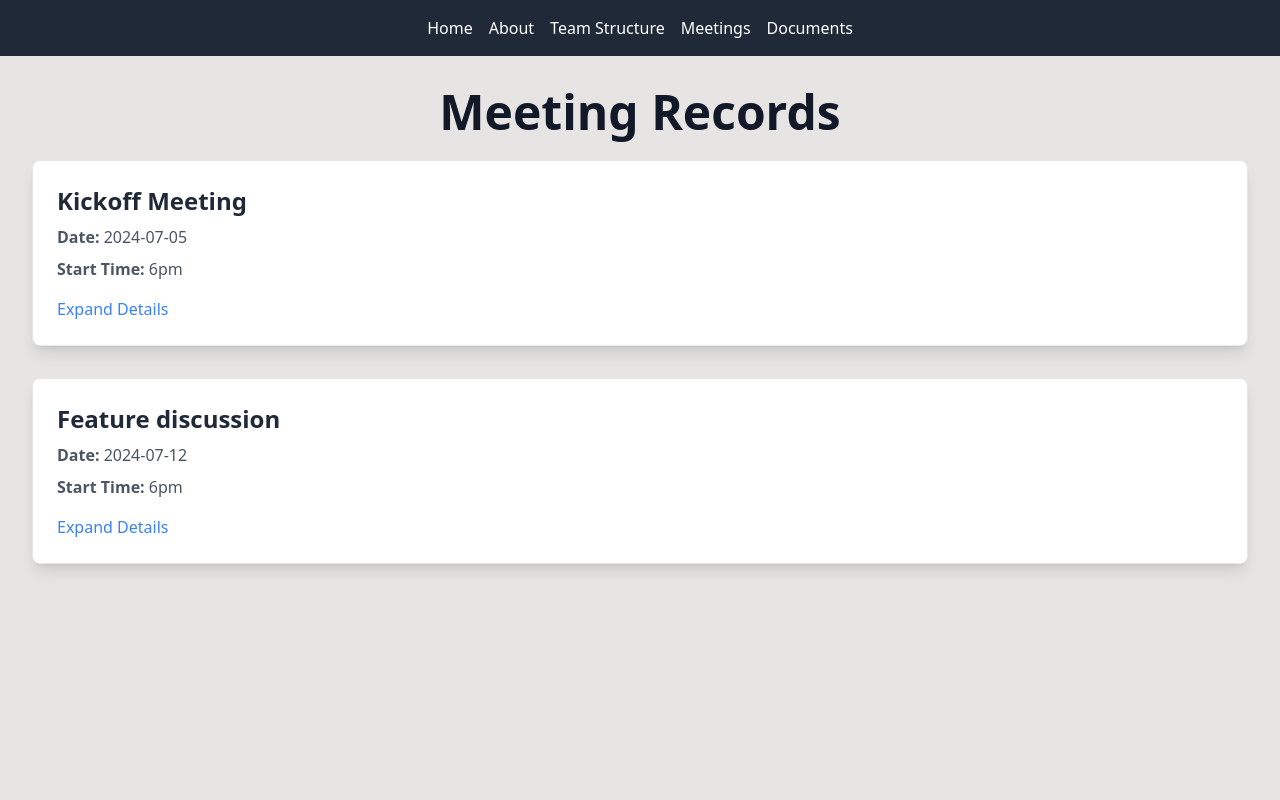
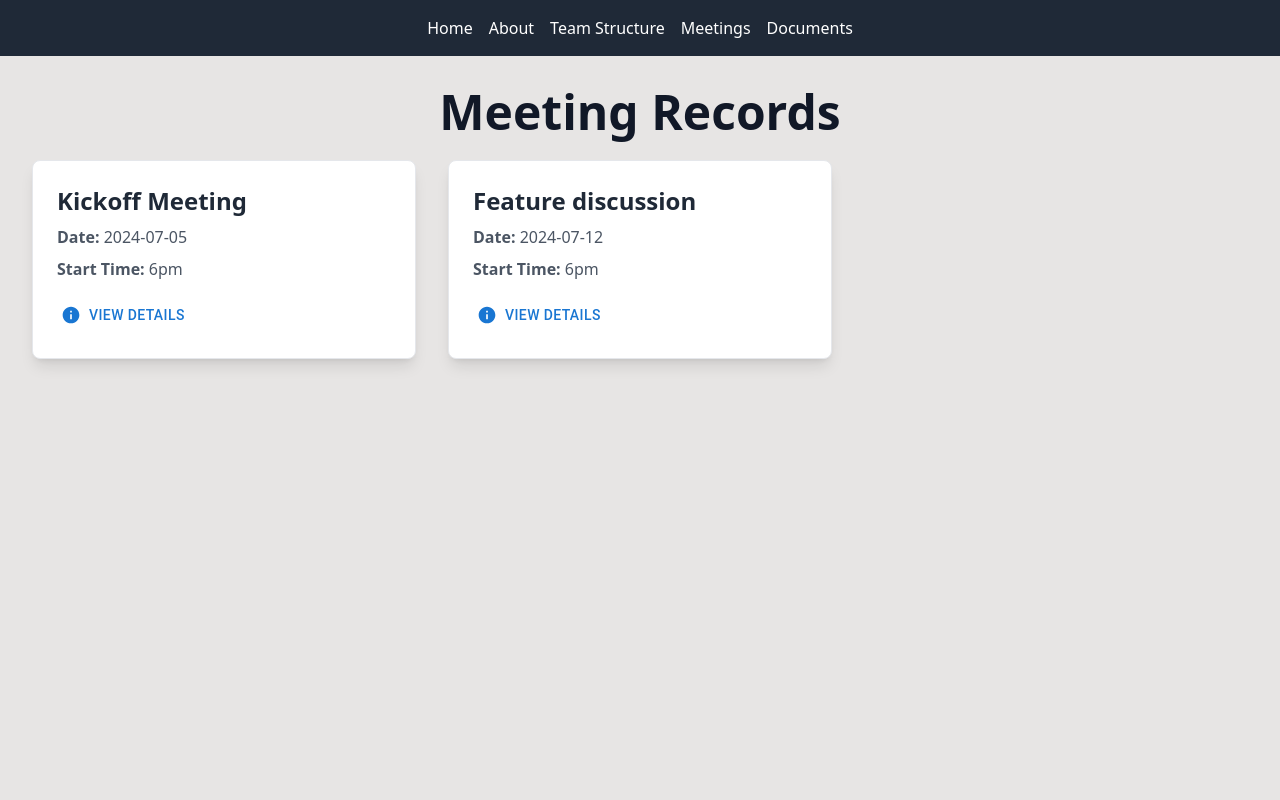
Before and after one commit to BensonNgu/FYP-24-S3-30-team-website, a React (Create React App) app: page /#/meetings in a window 1280 px wide. Shown: the top 800 px of the page. Built offline with nearby package versions, Linux system fonts and the light colour scheme.

Commit message:
Update UI

```diff
--- a/package.json
+++ b/package.json
@@ -4,11 +4,15 @@
   "version": "0.1.0",
   "private": true,
   "dependencies": {
+    "@emotion/react": "^11.13.3",
+    "@emotion/styled": "^11.13.0",
     "@fortawesome/fontawesome-free": "^6.6.0",
     "@fortawesome/fontawesome-svg-core": "^6.6.0",
     "@fortawesome/free-brands-svg-icons": "^6.6.0",
     "@fortawesome/free-solid-svg-icons": "^6.6.0",
     "@fortawesome/react-fontawesome": "^0.2.2",
+    "@mui/icons-material": "^6.1.2",
+    "@mui/material": "^6.1.2",
     "@react-pdf-viewer/core": "^3.12.0",
     "@react-pdf-viewer/default-layout": "^3.12.0",
     "@react-pdf/renderer": "^3.4.4",
--- a/src/components/MeetingRecords.js
+++ b/src/components/MeetingRecords.js
@@ -1,96 +1,48 @@
 import React, { useState } from 'react';
+import { Button } from '@mui/material'; // Import MUI Button
+import InfoIcon from '@mui/icons-material/Info'; // Import MUI Icon
 import meetingsData from '../resources/meeting.json'; // Import JSON data
+import Record from './Record';
 
 const MeetingRecords = () => {
-  const [expandedMeeting, setExpandedMeeting] = useState(null);
+  const [selectedMeetingId, setSelectedMeetingId] = useState(null);
 
-  const handleToggle = (meetingId) => {
-      setExpandedMeeting(expandedMeeting === meetingId ? null : meetingId);
+  const openModal = (meetingId) => {
+    setSelectedMeetingId(meetingId); // Set the selected meeting ID to open in the modal
+  };
+
+  const closeModal = () => {
+    setSelectedMeetingId(null); // Close the modal by clearing the selectedMeetingId
   };
 
   return (
     <section id="meetings" className="min-h-screen p-8 bg-stone-200">
       <h1 className="text-4xl md:text-5xl font-bold mb-6 text-gray-900 text-center">Meeting Records</h1>
-        <div className="space-y-8">
+      <div className="grid grid-cols-1 md:grid-cols-2 lg:grid-cols-3 gap-8">
         {meetingsData.map((meeting) => (
-                <div
-                    key={meeting.id}
-                    className="bg-white rounded-lg shadow-lg border border-gray-200"
-                >
-                    <div
-                        className="p-6 cursor-pointer"
-                        onClick={() => handleToggle(meeting.id)}
-                    >
+          <div key={meeting.id} className="bg-white rounded-lg shadow-lg border border-gray-200">
+            <div className="p-6">
               <h2 className="text-2xl font-semibold text-gray-800 mb-2">{meeting.title}</h2>
               <p className="text-gray-600 mb-2"><strong>Date:</strong> {meeting.date}</p>
               <p className="text-gray-600 mb-4"><strong>Start Time:</strong> {meeting["start time"]}</p>
-                        <p className="text-blue-500 hover:underline">{expandedMeeting === meeting.id ? 'Collapse Details' : 'Expand Details'}</p>
+              {/* MUI Button with Icon */}
+              <Button
+                variant="text"
+                color="primary"
+                startIcon={<InfoIcon />} // Add the info icon before the text
+                onClick={() => openModal(meeting.id)}
+              >
+                View Details
+              </Button>
             </div>
-                    {expandedMeeting === meeting.id && (
-                        <div className="p-6 bg-gray-50">
-                            {meeting.agenda.length > 0 && (
-                                <div className="space-y-6">
-                                    {meeting.agenda.map((item, index) => (
-                                        <div key={index} className="bg-white p-4 rounded-md shadow-sm border border-gray-200">
-                                            <h3 className="text-xl font-semibold text-gray-700 mb-2">{item.title}</h3>
-                                            <p className="text-gray-500 mb-2"><strong>Time Allotted:</strong> {item["time allotted"]}</p>
-                                            {item.discussion.length > 0 && (
-                                                <>
-                                                    <h4 className="font-semibold text-gray-600 mt-2">Discussion:</h4>
-                                                    <ul className="list-disc list-inside ml-5 mb-2">
-                                                        {item.discussion.map((point, idx) => (
-                                                            <li key={idx} className="text-gray-700">{point}</li>
-                                                        ))}
-                                                    </ul>
-                                                </>
-                                            )}
-                                            {item.conclusion.length > 0 && (
-                                                <>
-                                                    <h4 className="font-semibold text-gray-600 mt-2">Conclusion:</h4>
-                                                    <ul className="list-disc list-inside ml-5 mb-2">
-                                                        {item.conclusion.map((point, idx) => (
-                                                            <li key={idx} className="text-gray-700">{point}</li>
-                                                        ))}
-                                                    </ul>
-                                                </>
-                                            )}
-                                            {item["action items"].length > 0 && (
-                                                <>
-                                                    <h4 className="font-semibold text-gray-600 mt-2">Action Items:</h4>
-                                                    <div className="overflow-x-auto">
-                                                        <table className="min-w-full divide-y divide-gray-200">
-                                                            <thead className="bg-gray-100">
-                                                                <tr>
-                                                                    <th className="px-6 py-3 text-left text-xs font-medium text-gray-500 uppercase tracking-wider">Name</th>
-                                                                    <th className="px-6 py-3 text-left text-xs font-medium text-gray-500 uppercase tracking-wider">Person in Charge</th>
-                                                                    <th className="px-6 py-3 text-left text-xs font-medium text-gray-500 uppercase tracking-wider">Deadline</th>
-                                                                </tr>
-                                                            </thead>
-                                                            <tbody className="bg-white divide-y divide-gray-200">
-                                                                {item["action items"].map((action, idx) => (
-                                                                    <tr key={idx}>
-                                                                        <td className="px-6 py-4 whitespace-nowrap text-sm font-medium text-gray-900">{action.name}</td>
-                                                                        <td className="px-6 py-4 whitespace-nowrap text-sm text-gray-500">{action.personincharge}</td>
-                                                                        <td className="px-6 py-4 whitespace-nowrap text-sm text-gray-500">{action.Deadline}</td>
-                                                                    </tr>
-                                                                ))}
-                                                            </tbody>
-                                                        </table>
-                                                    </div>
-                                                </>
-                                            )}
           </div>
         ))}
       </div>
+
+      {/* Modal for Record.js */}
+      {selectedMeetingId && (
+        <Record meetingId={selectedMeetingId} onClose={closeModal} />
       )}
-                            {meeting["next meeting"] && (
-                                <p className="mt-6 text-gray-600"><strong>Next Meeting:</strong> {meeting["next meeting"]}</p>
-                            )}
-                        </div>
-                    )}
-                </div>
-            ))}
-        </div>
     </section>
   );
 };
--- /dev/null
+++ b/src/components/Record.js
@@ -0,0 +1,96 @@
+import React from 'react';
+import meetingsData from '../resources/meeting.json'; // Import JSON data
+
+const Record = ({ meetingId, onClose }) => {
+  // Find the meeting with the given ID
+  const meeting = meetingsData.find((meeting) => meeting.id === meetingId);
+
+  if (!meeting) {
+    return null; // If no meeting is found, return null
+  }
+
+  return (
+    <div className="fixed inset-0 bg-gray-800 bg-opacity-85 flex items-center justify-center">
+      <div className="bg-white p-8 rounded-lg shadow-lg max-w-4xl w-full h-5/6 overflow-y-auto">
+        <div className="flex justify-between items-center mb-6">
+          <h2 className="text-3xl font-semibold">{meeting.title}</h2>
+          <button onClick={onClose} className="text-gray-500 hover:text-gray-800">
+            &#x2715; {/* Close button */}
+          </button>
+        </div>
+        <p><strong>Date:</strong> {meeting.date}</p>
+        <p><strong>Start Time:</strong> {meeting["start time"]}</p>
+
+        {/* Display the agenda */}
+        {meeting.agenda.length > 0 && (
+          <div className="mt-4 space-y-6">
+            {meeting.agenda.map((item, index) => (
+              <div key={index} className="bg-gray-100 p-4 rounded-md shadow-sm">
+                <h3 className="text-xl font-semibold text-gray-700 mb-2">{item.title}</h3>
+                <p className="text-gray-500 mb-2"><strong>Time Allotted:</strong> {item["time allotted"]}</p>
+
+                {/* Discussion */}
+                {item.discussion.length > 0 && (
+                  <>
+                    <h4 className="font-semibold text-gray-600 mt-2">Discussion:</h4>
+                    <ul className="list-disc list-inside ml-5 mb-2">
+                      {item.discussion.map((point, idx) => (
+                        <li key={idx} className="text-gray-700">{point}</li>
+                      ))}
+                    </ul>
+                  </>
+                )}
+
+                {/* Conclusion */}
+                {item.conclusion.length > 0 && (
+                  <>
+                    <h4 className="font-semibold text-gray-600 mt-2">Conclusion:</h4>
+                    <ul className="list-disc list-inside ml-5 mb-2">
+                      {item.conclusion.map((point, idx) => (
+                        <li key={idx} className="text-gray-700">{point}</li>
+                      ))}
+                    </ul>
+                  </>
+                )}
+
+                {/* Action Items */}
+                {item["action items"].length > 0 && (
+                  <>
+                    <h4 className="font-semibold text-gray-600 mt-2">Action Items:</h4>
+                    <div className="overflow-x-auto">
+                      <table className="min-w-full divide-y divide-gray-200">
+                        <thead className="bg-gray-100">
+                          <tr>
+                            <th className="px-6 py-3 text-left text-xs font-medium text-gray-500 uppercase tracking-wider">Name</th>
+                            <th className="px-6 py-3 text-left text-xs font-medium text-gray-500 uppercase tracking-wider">Person in Charge</th>
+                            <th className="px-6 py-3 text-left text-xs font-medium text-gray-500 uppercase tracking-wider">Deadline</th>
+                          </tr>
+                        </thead>
+                        <tbody className="bg-white divide-y divide-gray-200">
+                          {item["action items"].map((action, idx) => (
+                            <tr key={idx}>
+                              <td className="px-6 py-4 whitespace-nowrap text-sm font-medium text-gray-900">{action.name}</td>
+                              <td className="px-6 py-4 whitespace-nowrap text-sm text-gray-500">{action.personincharge}</td>
+                              <td className="px-6 py-4 whitespace-nowrap text-sm text-gray-500">{action.Deadline}</td>
+                            </tr>
+                          ))}
+                        </tbody>
+                      </table>
+                    </div>
+                  </>
+                )}
+              </div>
+            ))}
+          </div>
+        )}
+
+        {/* Next meeting */}
+        {meeting["next meeting"] && (
+          <p className="mt-6 text-gray-600"><strong>Next Meeting:</strong> {meeting["next meeting"]}</p>
+        )}
+      </div>
+    </div>
+  );
+};
+
+export default Record;
```
Also changed, not shown: 1 other file (tests, documents, lock files or other folders). Lines whose indentation alone changed are shown as unchanged.
